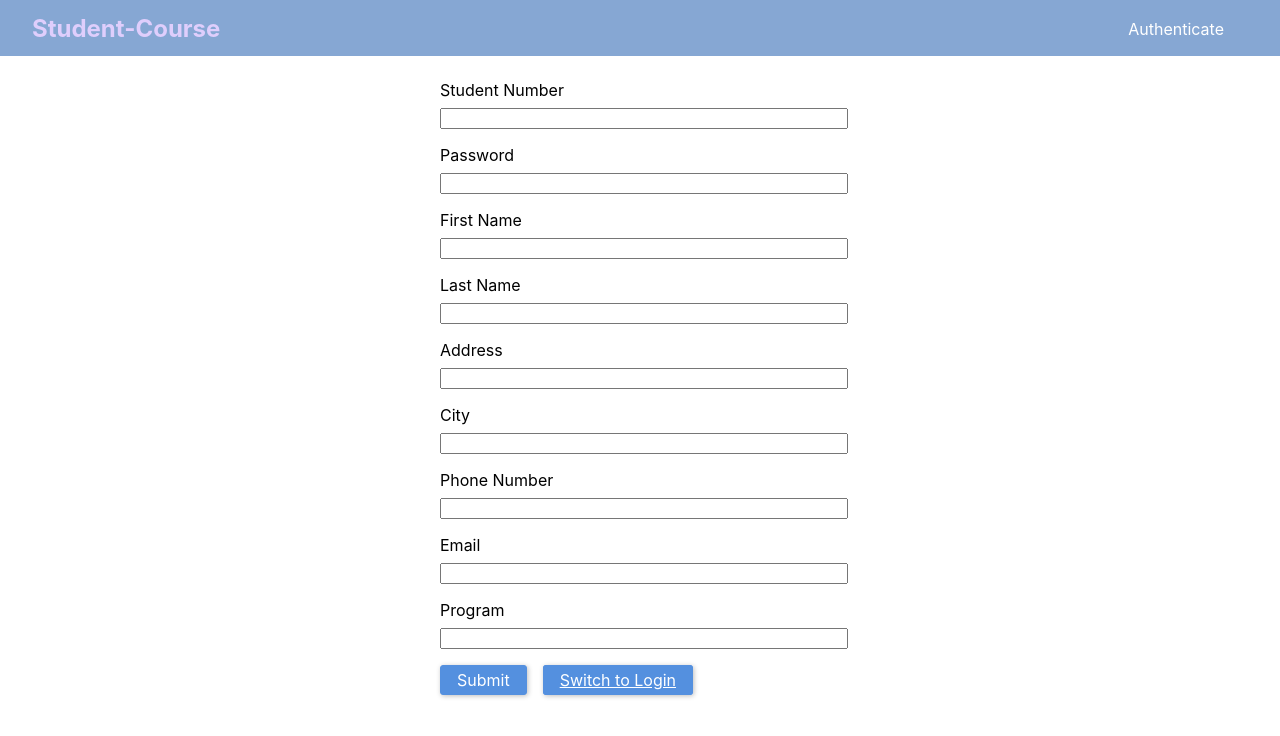
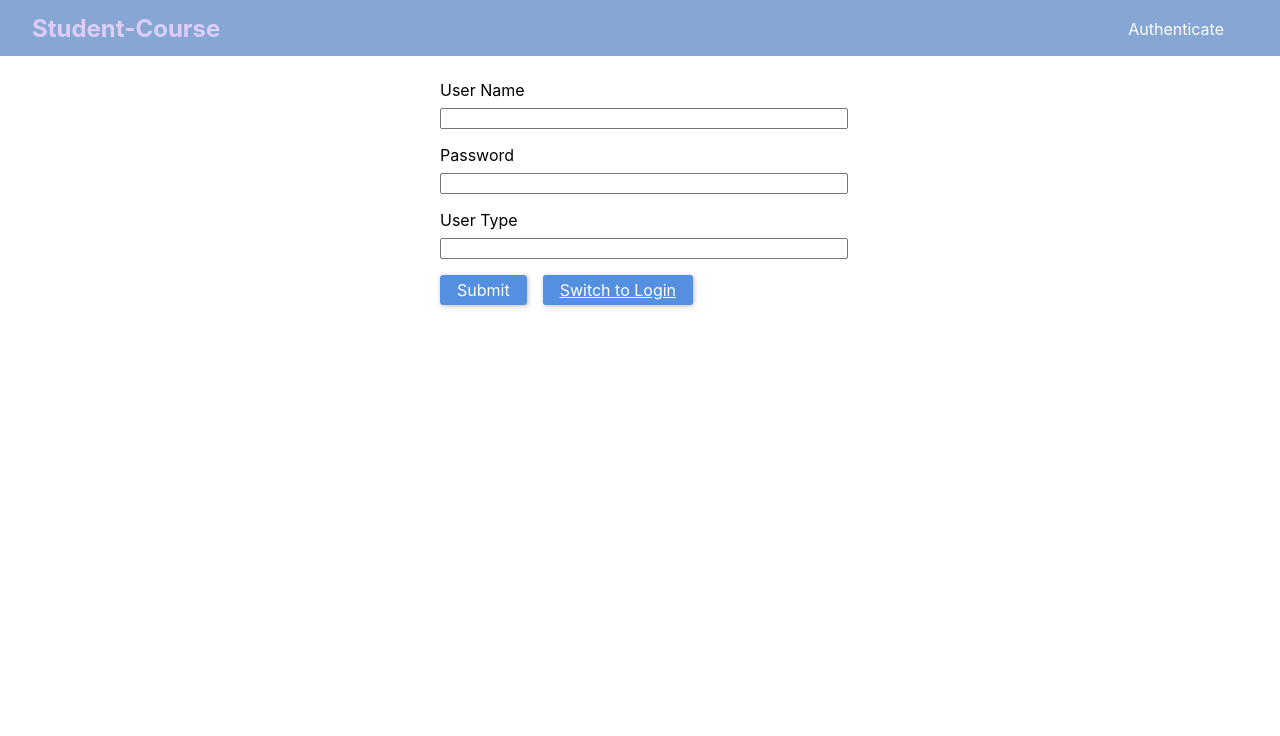
Before and after one commit to AnuragB123/Group1_COMP308_FinalProject, a React (Create React App) app in the folder frontend/: page /signup in a window 1280 px wide. Shown: the top 736 px of the page. Built offline with nearby package versions, Linux system fonts and the light colour scheme.

Commit message:
Created SignUp and Login Pages

```diff
--- a/frontend/src/pages/LoginPage.js
+++ b/frontend/src/pages/LoginPage.js
@@ -14,24 +14,24 @@ class LoginPage extends Component {
 
   constructor(props) {
     super(props);
-    this.studentnumberEl = React.createRef();
+    this.usernameEl = React.createRef();
     this.passwordEl = React.createRef();
   }
 
   submitHandler = course => {
     course.preventDefault();
-    const studentnumber = this.studentnumberEl.current.value;
+    const username = this.usernameEl.current.value;
     const password = this.passwordEl.current.value;
 
-    if (studentnumber.trim().length === 0 || password.trim().length === 0) {
+    if (username.trim().length === 0 || password.trim().length === 0) {
       return;
     }
 
     let requestBody = {
       query:`
         query Login {
-          login(studentnumber: ${studentnumber}, password: "${password}") {
-            studentId
+          login(username: ${username}, password: "${password}") {
+            userId
             token
             tokenExpiration
           }
@@ -39,7 +39,7 @@ class LoginPage extends Component {
       `
     };
     console.log(`${JSON.stringify(requestBody)}`);
-    fetch('http://localhost:4000/student', {
+    fetch('http://localhost:4000/user', {
       method: 'POST',
       body: JSON.stringify(requestBody),
       headers: {
@@ -56,10 +56,10 @@ class LoginPage extends Component {
         if (resData.data.login.token) {
           this.context.login(
             resData.data.login.token,
-            resData.data.login.studentId,
+            resData.data.login.userId,
             resData.data.login.tokenExpiration
           );
-          console.log(resData.data.login.studentId);
+          console.log(resData.data.login.userId);
         }
       })
       .catch(err => {
@@ -71,8 +71,8 @@ class LoginPage extends Component {
     return (
       <form className="auth-form" onSubmit={this.submitHandler}>
         <div className="form-control">
-          <label htmlFor="studentnumber">Student Number</label>
-          <input type="studentnumber" id="studentnumber" ref={this.studentnumberEl} />
+          <label htmlFor="username">User Name</label>
+          <input type="username" id="username" ref={this.usernameEl} />
         </div>
         <div className="form-control">
           <label htmlFor="password">Password</label>
--- a/frontend/src/pages/Signup.js
+++ b/frontend/src/pages/Signup.js
@@ -13,50 +13,35 @@ class SignupPage extends Component {
 
     constructor(props) {
         super(props);
-        this.studentnumberEl = React.createRef();
+        this.usernameEl = React.createRef();
         this.passwordEl = React.createRef();
-        this.firstnameEl = React.createRef();
-        this.lastnameEl = React.createRef();
-        this.addressEl = React.createRef();
-        this.cityEl = React.createRef();
-        this.phonenumberEl = React.createRef();
-        this.emailEl = React.createRef();
-        this.programEl = React.createRef();
+        this.usertypeEl = React.createRef();
     }
 
     submitHandler = event => {
         event.preventDefault();
-        const studentnumber = this.studentnumberEl.current.value;
+        const username = this.usernameEl.current.value;
         const password = this.passwordEl.current.value;
-        const firstname = this.firstnameEl.current.value;
-        const lastname = this.lastnameEl.current.value;
-        const address = this.addressEl.current.value;
-        const city = this.cityEl.current.value;
-        const phonenumber = this.phonenumberEl.current.value;
-        const email = this.emailEl.current.value;
-        const program = this.programEl.current.value;
+        const usertype = this.usertypeEl.current.value;
 
-        if (studentnumber.trim().length === 0 || password.trim().length === 0) {
+        if (username.trim().length === 0 || password.trim().length === 0) {
           return;
         }
 
         let requestBody = {
             query: `
                 mutation {
-                createStudent(userInput: {
-                    studentnumber: ${studentnumber}, password: "${password}", firstname: "${firstname}",
-                    lastname: "${lastname}", address: "${address}", city: "${city}", phonenumber: ${phonenumber},
-                    email: "${email}", program: "${program}"
+                createUser(userInput: {
+                    username: ${username}, password: "${password}", usertype: "${usertype}"
                 }) {
                     _id
-                    studentnumber
-                    firstname
+                    username
                 }
                 }
             `
         };
 
-        fetch('http://localhost:4000/student', {
+        fetch('http://localhost:4000/user', {
           method: 'POST',
           body: JSON.stringify(requestBody),
           headers: {
@@ -70,7 +55,7 @@ class SignupPage extends Component {
             return res.json();
           })
           .then(resData => {
-            alert(`${resData.data.createStudent.studentnumber} added!`)
+            alert(`${resData.data.createUser.username} added!`)
           })
           .catch(err => {
             console.log(err);
@@ -81,40 +66,16 @@ class SignupPage extends Component {
         return (
           <form className="auth-form" onSubmit={this.submitHandler}>
             <div className="form-control">
-              <label htmlFor="studentnumber">Student Number</label>
-              <input type="text" id="studentnumber" ref={this.studentnumberEl} />
+              <label htmlFor="username">User Name</label>
+              <input type="text" id="username" ref={this.usernameEl} />
             </div>
             <div className="form-control">
               <label htmlFor="password">Password</label>
               <input type="password" id="password" ref={this.passwordEl} />
             </div>
             <div className="form-control">
-              <label htmlFor="firstname">First Name</label>
-              <input type="text" id="firstname" ref={this.firstnameEl} />
-            </div>
-            <div className="form-control">
-              <label htmlFor="lastname">Last Name</label>
-              <input type="text" id="lastname" ref={this.lastnameEl} />
-            </div>
-            <div className="form-control">
-              <label htmlFor="address">Address</label>
-              <input type="text" id="address" ref={this.addressEl} />
-            </div>
-            <div className="form-control">
-              <label htmlFor="city">City</label>
-              <input type="text" id="city" ref={this.cityEl} />
-            </div>
-            <div className="form-control">
-              <label htmlFor="phonenumber">Phone Number</label>
-              <input type="text" id="phonenumber" ref={this.phonenumberEl} />
-            </div>
-            <div className="form-control">
-              <label htmlFor="email">Email</label>
-              <input type="text" id="email" ref={this.emailEl} />
-            </div>
-            <div className="form-control">
-              <label htmlFor="program">Program</label>
-              <input type="text" id="program" ref={this.programEl} />
+              <label htmlFor="usertype">User Type</label>
+              <input type="text" id="usertype" ref={this.usertypeEl} />
             </div>
             <div className="form-actions">
               <button type="submit">Submit </button>
```
Also changed, not shown: 1 other file (tests, documents, lock files or other folders).
